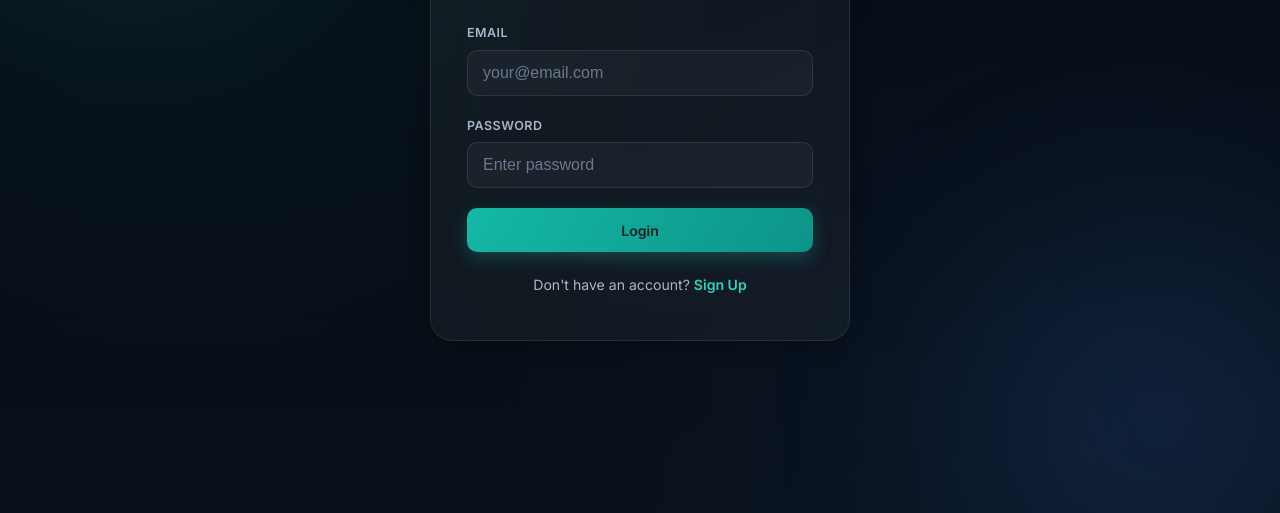
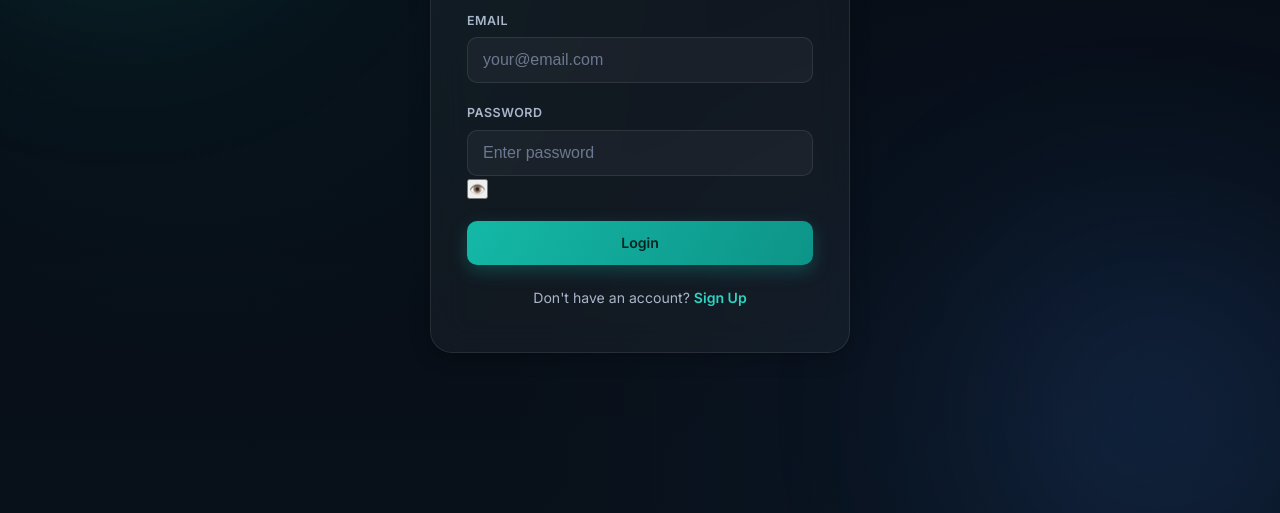
Before and after one commit to Eliza-9/9jaCraft-, a website: page public/index.html in a window 1280 px wide. Shown: the part 287-800 px from the top of the page. Drawn offline with Linux system fonts and the light colour scheme.

Commit message:
Enhance password field with toggle visibility
Updated password input field to include a toggle button for visibility.

```diff
--- a/public/index.html
+++ b/public/index.html
@@ -19,10 +19,13 @@
             <label>Email</label>
             <input type="email" id="loginEmail" required placeholder="your@email.com">
           </div>
-          <div class="form-group">
+                    <div class="form-group">
             <label>Password</label>
-            <input type="password" id="loginPassword" required placeholder="Enter password">
-          </div>
+            <div class="password-field">
+              <input type="password" id="loginPassword" required placeholder="Enter password">
+              <button type="button" class="password-toggle" onclick="togglePassword('loginPassword', this)">👁️</button>
+            </div>
+                </div>
           <button type="submit" class="btn btn-primary btn-block">Login</button>
           <p class="auth-toggle">Don't have an account? <a href="#" onclick="switchToSignup()">Sign Up</a></p>
         </form>
```
